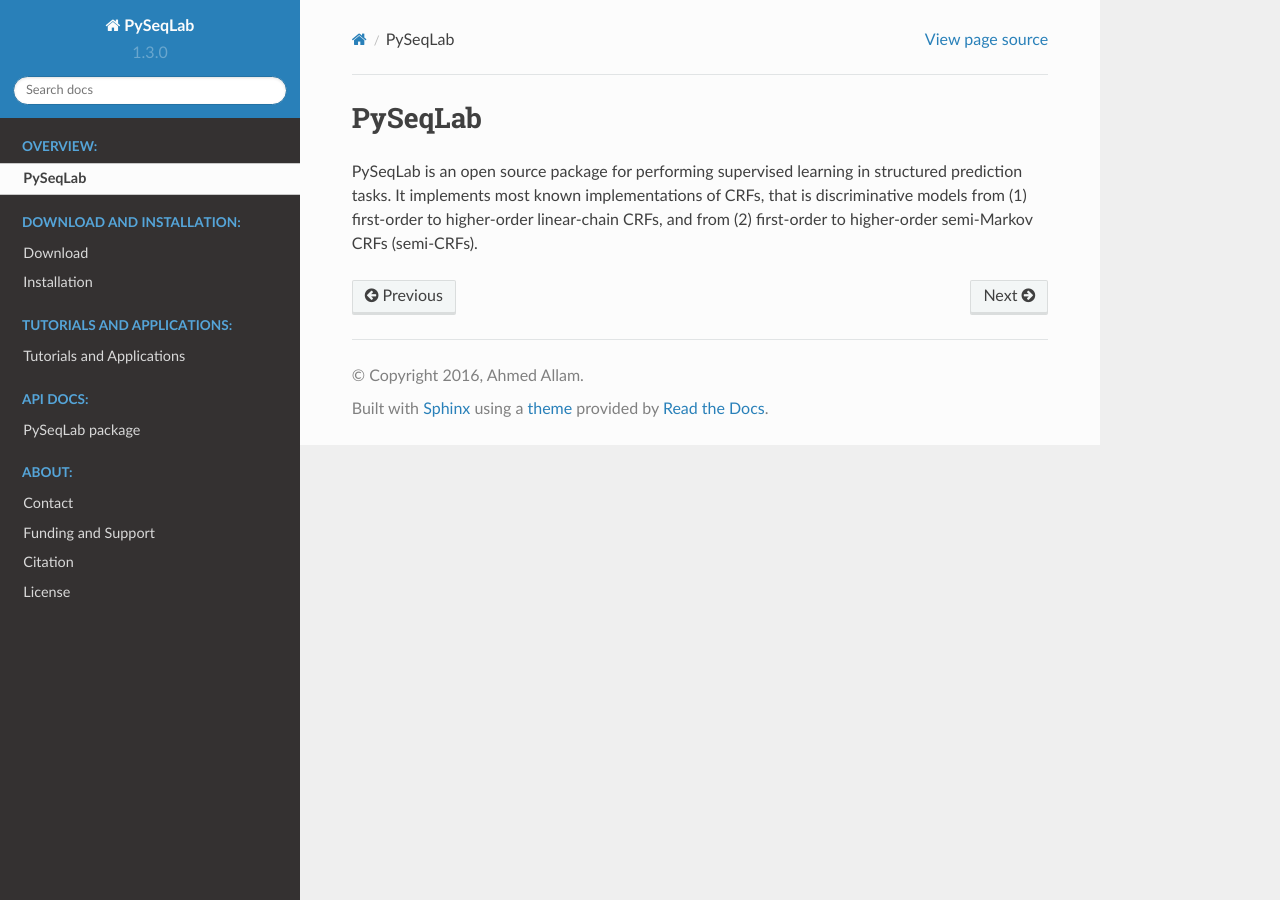
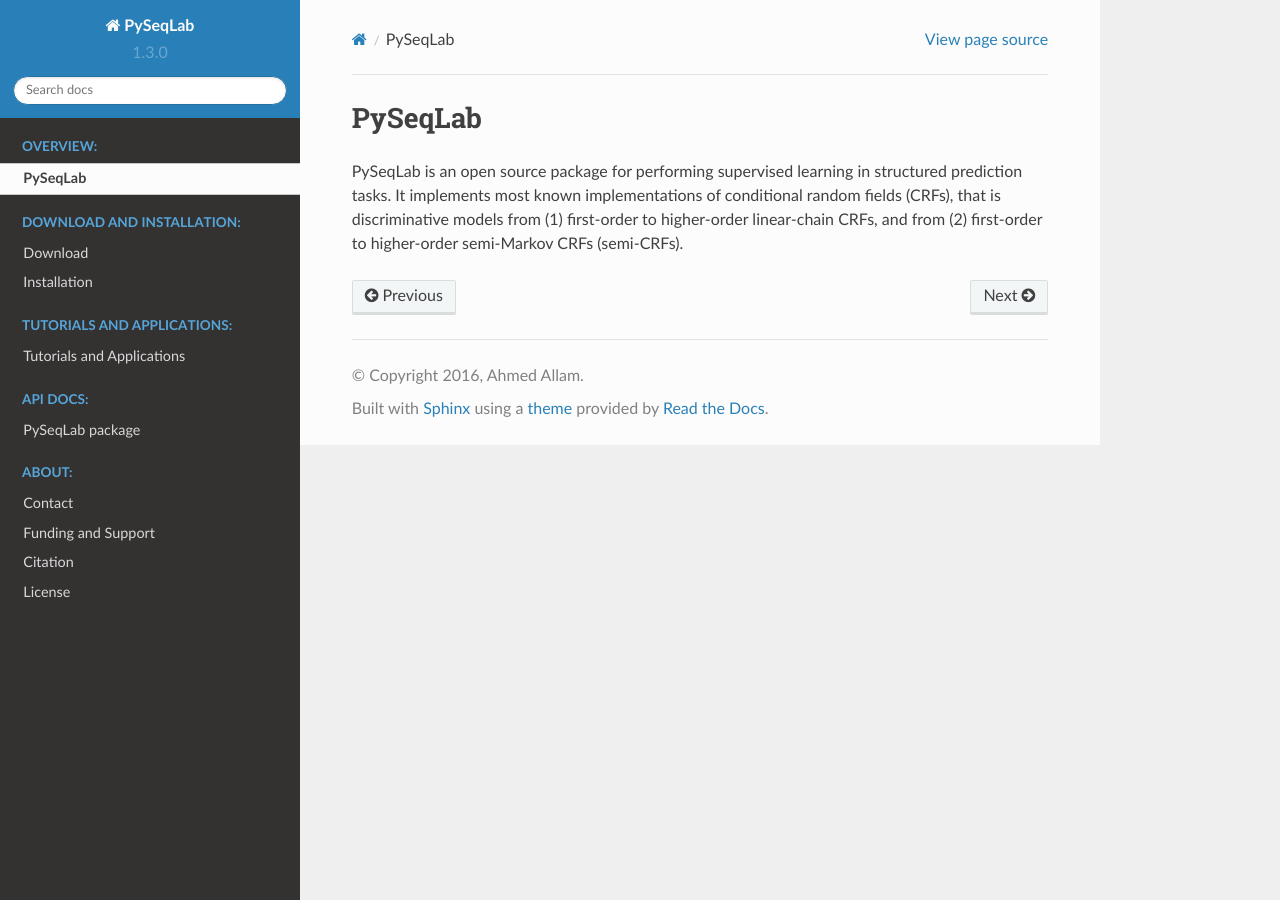
Before and after one commit to uzh-dqbm-cmi/PySeqLab, a Sphinx documentation site: the page built from docs/source/overview.rst, in a window 1280 px wide. Built offline with Sphinx 7.4.7 and the Read the Docs theme 2.0.0, drawn with Linux system fonts in a browser that asks for light colours.

Commit message:
minor update readme

```diff
--- a/README.rst
+++ b/README.rst
@@ -1,7 +1,7 @@
 PySeqLab
 ========
 
-PySeqLab is an open source package for performing supervised learning in structured prediction tasks. It implements most known implementations of CRFs, that is discriminative models from (1) first-order to higher-order linear-chain CRFs, and from (2) first-order to higher-order semi-Markov CRFs (semi-CRFs).
+PySeqLab is an open source package for performing supervised learning in structured prediction tasks. It implements most known implementations of conditional random fields (CRFs), that is discriminative models from (1) first-order to higher-order linear-chain CRFs, and from (2) first-order to higher-order semi-Markov CRFs (semi-CRFs).
 
 Documentation
 =============
--- a/docs/source/overview.rst
+++ b/docs/source/overview.rst
@@ -1,4 +1,4 @@
 PySeqLab
 ========
 
-PySeqLab is an open source package for performing supervised learning in structured prediction tasks. It implements most known implementations of CRFs, that is discriminative models from (1) first-order to higher-order linear-chain CRFs, and from (2) first-order to higher-order semi-Markov CRFs (semi-CRFs).
+PySeqLab is an open source package for performing supervised learning in structured prediction tasks. It implements most known implementations of conditional random fields (CRFs), that is discriminative models from (1) first-order to higher-order linear-chain CRFs, and from (2) first-order to higher-order semi-Markov CRFs (semi-CRFs).
```
